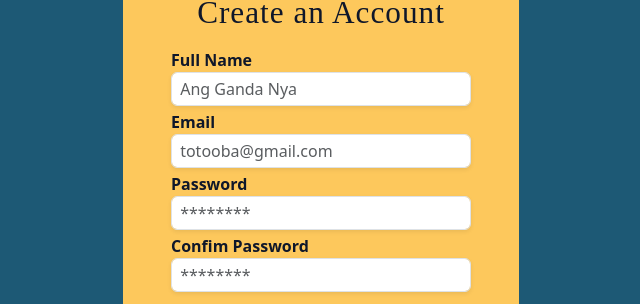
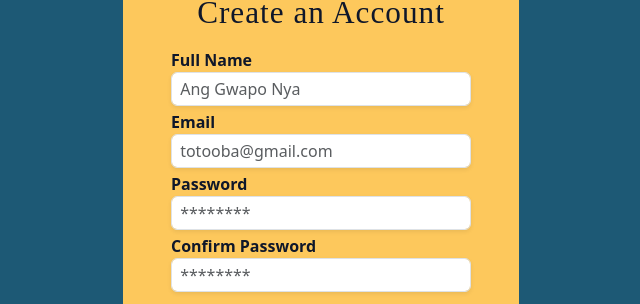
Before and after one commit to elainelynch/SavingSense, a React (Vite) app: page /register in a window 1280 px wide. Shown: the part 258-562 px from the top of the page, without its empty margins (319-959 px from the left). Built offline with nearby package versions, Linux system fonts and the light colour scheme.

Commit message:
fixed validationschema on login and register page

```diff
--- a/src/pages/Login.jsx
+++ b/src/pages/Login.jsx
@@ -25,8 +25,7 @@ function Login() {
 
     onSubmit: (value) => {
       console.log(value);
-      new Toast(document.getElementById('login')).show()
-
+      new Toast(document.getElementById("login")).show();
     },
   });
 
@@ -39,6 +38,7 @@ function Login() {
       <div className="login d-flex justify-content-center align-items-center vh-100 bg-login">
         <div className="form_container">
           <form
+            onSubmit={formik.handleSubmit}
             className="container bg-log-in p-5 rounded"
           >
             <div className="logo-center">
@@ -51,7 +51,6 @@ function Login() {
             </div>
 
             <h3 className="start-end mb-3 text-center">Login</h3>
-
 
             <div className="mb-2 fw-semibold">
               <label htmlFor="email">Email</label>
@@ -66,10 +65,9 @@ function Login() {
                 value={formik.values.email}
               />
               {formik.touched.email && formik.errors.email ? (
-                <div>{formik.errors.email}</div>
+                <div className="error-text fs-bold">{formik.errors.email}</div>
               ) : null}
             </div>
-
 
             <div className="mb-2 fw-semibold">
               <label htmlFor="password">Password</label>
@@ -84,22 +82,24 @@ function Login() {
                 value={formik.values.password}
               />
               {formik.touched.password && formik.errors.password ? (
-                <div>{formik.errors.password}</div>
+                <div className="error-text fs-bold">
+                  {formik.errors.password}
+                </div>
               ) : null}
             </div>
-
 
             <div className="d-flex justify-content-center mt-3">
               <p className="mt-3 fw-semi bold">
                 <Link to="/forgotpassword">Forgot Password?</Link>
               </p>
             </div>
-            <Link to="/dashboard"><div className="d-flex justify-content-center mt-3">
+            {/* <Link to="/dashboard"> */}
+            <div className="d-flex justify-content-center mt-3">
               <button type="submit" className="rounded-pill p-2 bg-gerwin">
                 Login
               </button>
             </div>
-            </Link>
+            {/* </Link> */}
 
             <div className="d-flex justify-content-center mt-3">
               <p className="mt-3">
@@ -108,8 +108,11 @@ function Login() {
             </div>
           </form>
 
-
-          <div aria-live="polite" aria-atomic="true" className="bg-dark position-relative bd-example-toasts">
+          <div
+            aria-live="polite"
+            aria-atomic="true"
+            className="bg-dark position-relative bd-example-toasts"
+          >
             <div id="login" className="toast-container position-absolute p-3">
               <div className="toast">
                 <div className="toast-header">
--- a/src/pages/Register.jsx
+++ b/src/pages/Register.jsx
@@ -12,26 +12,26 @@ import { Toast } from "bootstrap";
 function Register() {
   const formik = useFormik({
     initialValues: {
-      fullname: "",
+      fullName: "",
       email: "",
       password: "",
       confirmPassword: "",
     },
 
     validationSchema: Yup.object({
+      fullName: Yup.string().required("Full Name is required"),
       email: Yup.string()
         .email("Invalid email address")
         .required("Email address is required"),
       password: Yup.string().required("Password is required"),
-      confirmPassword: Yup.string().oneOf(
-        [Yup.ref("password"), ""],
-        "Password must match"
-      ),
+      confirmPassword: Yup.string()
+        .oneOf([Yup.ref("password"), ""], "Password must match.")
+        .required("Password is required"),
     }),
 
-    onSubmit: (values) => {
-      console.log(values);
-      new Toast(document.getElementById('livetoast')).show()
+    onSubmit: (value) => {
+      console.log(value);
+      new Toast(document.getElementById("livetoast")).show();
     },
   });
 
@@ -42,7 +42,6 @@ function Register() {
   const handleSubmit = (event) => {
     event.preventDefault();
     // Process form data here
-
   };
 
   return (
@@ -66,26 +65,24 @@ function Register() {
               <span className="text-uppercase">A</span>ccount
             </h3>
 
-
             <div className="mb-2 mt-3 fw-semibold">
               <label htmlFor="fullname">Full Name</label>
               <input
                 type="text"
-                id="fullname"
-                placeholder=" Ang Ganda Nya"
+                id="fullName"
+                placeholder=" Ang Gwapo Nya"
                 className="form-control rounded border-input shadow-sm p-1 mt-1"
                 required
                 onChange={formik.handleChange}
                 onBlur={formik.handleBlur}
-                value={formik.values.fullname}
+                value={formik.values.fullName}
               />
             </div>
-            {formik.errors.fullname && (
+            {formik.errors.fullName && (
               <span className="error-text fs-bold">
-              {formik.errors.fullname}
+                {formik.errors.fullName}
               </span>
             )}
-
 
             <div className="mb-2 fw-semibold">
               <label htmlFor="email">Email</label>
@@ -101,11 +98,8 @@ function Register() {
               />
             </div>
             {formik.errors.email && (
-              <span className="error-text fs-bold">
-              {formik.errors.email}
-              </span>
+              <span className="error-text fs-bold">{formik.errors.email}</span>
             )}
-
 
             <div className="mb-2 fw-semibold">
               <label htmlFor="password">Password</label>
@@ -122,13 +116,12 @@ function Register() {
             </div>
             {formik.errors.password && (
               <span className="error-text fs-bold">
-              {formik.errors.password}
+                {formik.errors.password}
               </span>
             )}
 
-
             <div className="mb-2 fw-semibold">
-              <label htmlFor="confirmPassword">Confim Password</label>
+              <label htmlFor="confirmPassword">Confirm Password</label>
               <input
                 type="password"
                 id="confirmPassword"
@@ -142,26 +135,30 @@ function Register() {
             </div>
             {formik.errors.confirmPassword && (
               <span className="error-text fs-bold">
-              {formik.errors.confirmPassword}
+                {formik.errors.confirmPassword}
               </span>
             )}
 
-
-            <Link to="/"><div className="d-flex justify-content-center mt-3">
-              <button
-                type="submit"
-                className="rounded-pill p-2 bg-gerwin"
-              >
+            {/* <Link to="/"> */}
+            <div className="d-flex justify-content-center mt-3">
+              <button type="submit" className="rounded-pill p-2 bg-gerwin">
                 Register
               </button>
             </div>
-            </Link>
+            {/* </Link> */}
             <p className="mt-3 text-center">
               Already have an account? <Link to="/">Sign-in</Link>
             </p>
           </form>
-          <div aria-live="polite" aria-atomic="true" className="bg-info position-relative bd-example-toasts">
-            <div id="livetoast" className="toast-container position-absolute p-3">
+          <div
+            aria-live="polite"
+            aria-atomic="true"
+            className="bg-info position-relative bd-example-toasts"
+          >
+            <div
+              id="livetoast"
+              className="toast-container position-absolute p-3"
+            >
               <div className="toast">
                 <div className="toast-header">
                   <small>11 mins ago</small>
```
